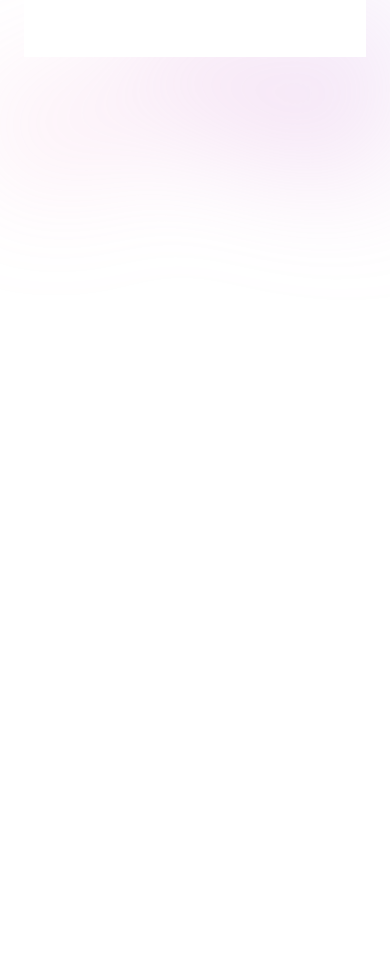
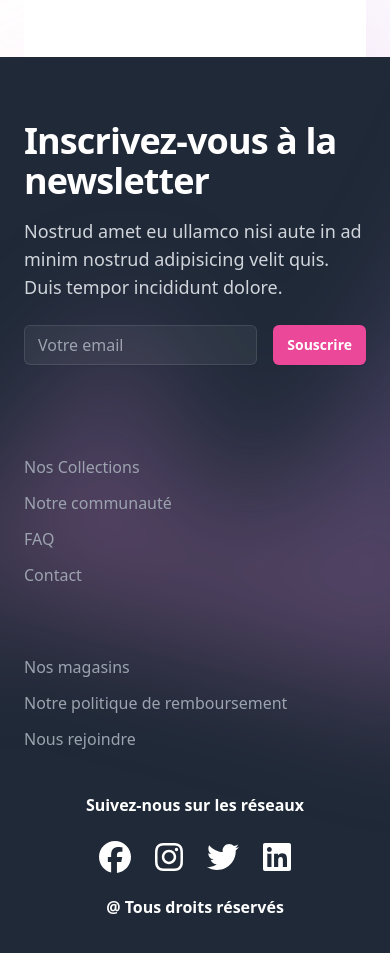
Before and after one commit to BakrimNadia/Dressing-shop, a Next.js app: page / in a window 390 px wide. Shown: the part 3420-4373 px from the top of the page. Before the commit the page ends 3608 px from the top, so only its background shows below. Built offline with nearby package versions, Linux system fonts and the light colour scheme.

Commit message:
WIP Create Footer

```diff
--- /dev/null
+++ b/app/Component/Footer.tsx
@@ -0,0 +1,95 @@
+import { FontAwesomeIcon } from '@fortawesome/react-fontawesome';
+import { faFacebook, faInstagram, faTwitter, faLinkedin } from '@fortawesome/free-brands-svg-icons';
+
+export default function Footer() {
+  return (
+    <div className="relative isolate overflow-hidden bg-gray-800 py-16 sm:py-24 lg:py-32">
+      <div className="mx-auto max-w-7xl px-6 lg:px-8">
+        <div className="mx-auto grid max-w-2xl grid-cols-1 gap-x-8 gap-y-16 lg:max-w-none lg:grid-cols-2">
+          <div className="max-w-xl lg:max-w-lg">
+            <h2 className="text-4xl font-semibold tracking-tight text-white">Inscrivez-vous à la newsletter</h2>
+            <p className="mt-4 text-lg text-gray-300">
+              Nostrud amet eu ullamco nisi aute in ad minim nostrud adipisicing velit quis. Duis tempor incididunt
+              dolore.
+            </p>
+            <div className="mt-6 flex max-w-md gap-x-4">
+              <label htmlFor="email-address" className="sr-only">
+                Email address
+              </label>
+              <input
+                id="email-address"
+                name="email"
+                type="email"
+                required
+                placeholder="Votre email"
+                autoComplete="email"
+                className="min-w-0 flex-auto rounded-md border-0 bg-white/5 px-3.5 py-2 text-white shadow-sm ring-1 ring-inset ring-white/10 focus:ring-2 focus:ring-inset focus:ring-indigo-500 sm:text-sm sm:leading-6"
+              />
+              <button
+                type="submit"
+                className="flex-none rounded-md bg-pink-500 px-3.5 py-2.5 text-sm font-semibold text-white shadow-sm hover:bg-indigo-400 focus-visible:outline focus-visible:outline-2 focus-visible:outline-offset-2 focus-visible:outline-indigo-500"
+              >
+                Souscrire
+              </button>
+            </div>
+          </div>
+          <dl className="grid grid-cols-1 gap-x-8 gap-y-10 sm:grid-cols-2 lg:pt-2">
+            <div className="flex flex-col items-start">
+              <dt className="mt-4 font-semibold text-white"></dt>
+              <dd className="mt-2 leading-7 text-gray-400">
+                Nos Collections
+              </dd>
+              <dd className="mt-2 leading-7 text-gray-400">
+                Notre communauté
+              </dd>
+              <dd className="mt-2 leading-7 text-gray-400">
+                FAQ
+              </dd>
+              <dd className="mt-2 leading-7 text-gray-400">
+                Contact
+              </dd>
+            </div>
+            <div className="flex flex-col items-start">
+              <dt className="mt-4 font-semibold text-white"></dt>
+              <dd className="mt-2 leading-7 text-gray-400">
+                Nos magasins
+              </dd>
+              <dd className="mt-2 leading-7 text-gray-400">
+               Notre politique de remboursement
+              </dd>
+              <dd className="mt-2 leading-7 text-gray-400">
+                Nous rejoindre
+              </dd>
+
+            </div>
+          </dl>
+        </div>
+      </div>
+      <div aria-hidden="true" className="absolute left-1/2 top-0 -z-10 -translate-x-1/2 blur-3xl xl:-top-6">
+        <div
+          style={{
+            clipPath:
+              'polygon(74.1% 44.1%, 100% 61.6%, 97.5% 26.9%, 85.5% 0.1%, 80.7% 2%, 72.5% 32.5%, 60.2% 62.4%, 52.4% 68.1%, 47.5% 58.3%, 45.2% 34.5%, 27.5% 76.7%, 0.1% 64.9%, 17.9% 100%, 27.6% 76.8%, 76.1% 97.7%, 74.1% 44.1%)',
+          }}
+          className="aspect-[1155/678] w-[72.1875rem] bg-gradient-to-tr from-[#ff80b5] to-[#9089fc] opacity-30"
+        />
+      </div>
+      <div className="px-6 mt-10 text-center text-white font-bold">Suivez-nous sur les réseaux</div>
+      <div className="mt-6 flex justify-center gap-x-6">
+        <a href="https://www.facebook.com" target="_blank" rel="noopener noreferrer" className="text-white hover:text-gray-400">
+          <FontAwesomeIcon icon={faFacebook} size="2x" />
+        </a>
+        <a href="https://www.instagram.com" target="_blank" rel="noopener noreferrer" className="text-white hover:text-gray-400">
+          <FontAwesomeIcon icon={faInstagram} size="2x" />
+        </a>
+        <a href="https://www.twitter.com" target="_blank" rel="noopener noreferrer" className="text-white hover:text-gray-400">
+          <FontAwesomeIcon icon={faTwitter} size="2x" />
+        </a>
+        <a href="https://www.linkedin.com" target="_blank" rel="noopener noreferrer" className="text-white hover:text-gray-400">
+          <FontAwesomeIcon icon={faLinkedin} size="2x" />
+        </a>
+      </div>
+      <div className="px-4 mt-5 text-center text-white font-bold">@ Tous droits réservés</div>
+    </div>
+  )
+}
--- a/app/Component/Header.tsx
+++ b/app/Component/Header.tsx
@@ -2,19 +2,19 @@
 
 import { useState } from 'react'
 import { Dialog, DialogPanel } from '@headlessui/react'
-import { Bars3Icon, XMarkIcon } from '@heroicons/react/24/outline'
-
+import { Bars3Icon, XMarkIcon, ShoppingBagIcon, HeartIcon } from '@heroicons/react/24/outline' // Import des icônes supplémentaires
 
 const navigation = [
+    { name: 'Accueil', href: '/' },
     { name: 'Nos Produits', href: '/Products' },
     { name: 'Collection', href: '#' },
     { name: 'A propos', href: '#' },
     { name: 'Contact', href: '#' },
 ]
 
-
 export default function Header() {
     const [mobileMenuOpen, setMobileMenuOpen] = useState(false)
+
     return (
       <header className="absolute inset-x-0 top-0 z-50">
         <nav aria-label="Global" className="flex items-center justify-between p-6 lg:px-8">
@@ -45,12 +45,28 @@ return (
               </a>
             ))}
           </div>
-        <div className="hidden lg:flex lg:flex-1 lg:justify-end">
-          <a href="#" className="text-sm font-semibold leading-6 text-gray-900">
+
+          {/* Icons for Wishlist and Cart */}
+          <div className="hidden lg:flex lg:flex-1 lg:justify-end lg:items-center gap-x-6">
+            {/* Wishlist Icon */}
+            <a href="#" className="text-gray-700 hover:text-gray-900">
+              <HeartIcon className="h-6 w-6" aria-hidden="true" />
+            </a>
+
+            {/* Cart Icon */}
+            <a href="#" className="text-gray-700 hover:text-gray-900">
+              <ShoppingBagIcon className="h-6 w-6" aria-hidden="true" />
+            </a>
+
+            {/* Log in button */}
+            <button className="bg-pink-500 px-3">
+            <a href="#" className="text-sm font-bold leading-6 text-white">
               Log in <span aria-hidden="true">&rarr;</span>
             </a>
+            </button>
           </div>
         </nav>
+
         <Dialog open={mobileMenuOpen} onClose={setMobileMenuOpen} className="lg:hidden">
           <div className="fixed inset-0 z-50" />
           <DialogPanel className="fixed inset-y-0 right-0 z-50 w-full overflow-y-auto bg-white px-6 py-6 sm:max-w-sm sm:ring-1 sm:ring-gray-900/10">
@@ -98,5 +114,5 @@ return (
           </DialogPanel>
         </Dialog>
       </header>
-
-    );}
+    );
+}
--- a/app/layout.tsx
+++ b/app/layout.tsx
@@ -1,6 +1,7 @@
 import type { Metadata } from "next";
 import localFont from "next/font/local";
 import "./globals.css";
+import Footer from "./Component/Footer";
 
 const geistSans = localFont({
   src: "./fonts/GeistVF.woff",
@@ -29,6 +30,7 @@ export default function RootLayout({
         className={`${geistSans.variable} ${geistMono.variable} antialiased`}
       >
         {children}
+        <Footer />
       </body>
     </html>
   );
--- a/app/page.tsx
+++ b/app/page.tsx
@@ -4,6 +4,7 @@ import Category from './Component/Category'
 import Swipe from './Component/Swipe'
 import Community from './Component/Community'
 import Header from './Component/Header'
+
 
 
 
@@ -71,7 +72,6 @@ export default function Home() {
    </div>
     </div>
 
-
   </div>
 
   );
--- a/package.json
+++ b/package.json
@@ -9,6 +9,8 @@
     "lint": "next lint"
   },
   "dependencies": {
+    "@fortawesome/free-brands-svg-icons": "^6.6.0",
+    "@fortawesome/react-fontawesome": "^0.2.2",
     "@headlessui/react": "^2.1.10",
     "@heroicons/react": "^2.1.5",
     "@nextui-org/react": "^2.4.8",
```
Also changed, not shown: 1 other file (tests, documents, lock files or other folders). Lines whose indentation alone changed are shown as unchanged.
